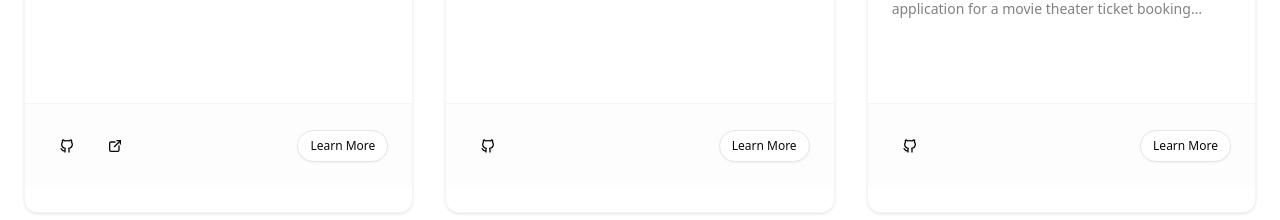
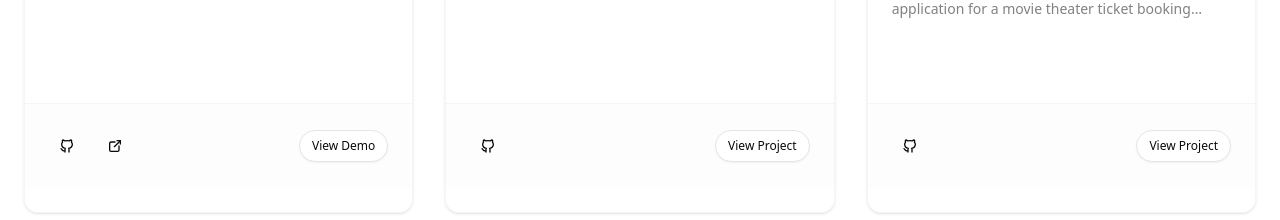
Before and after one commit to smbhathiya/portfolio-2025, a Next.js app: page / in a window 1280 px wide. Shown: the part 6525-6745 px from the top of the page. Built offline with nearby package versions, Linux system fonts and the light colour scheme; a web font is replaced by a local one.

Commit message:
refactor: update structured data to a static approach for hydration stability; enhance project section accessibility with dynamic aria-labels and update project URLs for consistency; remove robots.txt for cleaner deployment

```diff
--- a/app/layout.tsx
+++ b/app/layout.tsx
@@ -144,11 +144,11 @@ export default function RootLayout({
         <link rel="preconnect" href="https://fonts.googleapis.com" />
         <link rel="preconnect" href="https://fonts.gstatic.com" crossOrigin="anonymous" />
 
-        {/* Structured Data - Using a more stable approach */}
+        {/* Structured Data - Static approach to prevent hydration issues */}
         <script
           type="application/ld+json"
           dangerouslySetInnerHTML={{
-            __html: JSON.stringify({
+            __html: `{
               "@context": "https://schema.org",
               "@type": "Person",
               "name": "Bhathiya Lakshan",
@@ -156,11 +156,11 @@ export default function RootLayout({
               "description": "Full Stack Developer and Software Engineer specializing in React, Next.js, TypeScript, and modern web technologies",
               "url": "https://bhathiya.dev",
               "image": "https://bhathiya.dev/me.jpg",
-              "sameAs": [
-                "https://twitter.com/smbhathiya",
-                "https://github.com/smbhathiya",
-                "https://linkedin.com/in/bhathiya-lakshan"
-              ],
+              // "sameAs": [
+              //   "https://twitter.com/smbhathiya",
+              //   "https://github.com/smbhathiya",
+              //   "https://linkedin.com/in/bhathiya-lakshan"
+              // ],
               "worksFor": [
                 {
                   "@type": "Organization",
@@ -184,7 +184,7 @@ export default function RootLayout({
                 "@type": "PostalAddress",
                 "addressCountry": "LK"
               }
-            })
+            }`
           }}
         />
       </head>
--- a/components/sections/projects.tsx
+++ b/components/sections/projects.tsx
@@ -145,7 +145,7 @@ export function ProjectsSection() {
                     <Badge
                       key={i}
                       variant="secondary"
-                      className="bg-background/80 backdrop-blur-sm text-xs border border-primary/20 shadow-sm"
+                      className="bg-background/80 backdrop-blur-sm text-xs border-primary/20 shadow-sm"
                     >
                       {tag}
                     </Badge>
@@ -186,7 +186,7 @@ export function ProjectsSection() {
                         href={project.gitUrl}
                         target="_blank"
                         rel="noopener noreferrer"
-                        aria-label="View code on GitHub"
+                        aria-label={`View ${project.title} code on GitHub`}
                       >
                         <IconBrandGithub className="h-4 w-4" />
                       </a>
@@ -203,7 +203,7 @@ export function ProjectsSection() {
                         href={project.previewUrl}
                         target="_blank"
                         rel="noopener noreferrer"
-                        aria-label="View live demo"
+                        aria-label={`View ${project.title} live demo`}
                       >
                         <IconExternalLink className="h-4 w-4" />
                       </a>
@@ -220,8 +220,9 @@ export function ProjectsSection() {
                     href={project.gitUrl || project.previewUrl || "#"}
                     target="_blank"
                     rel="noopener noreferrer"
+                    aria-label={`View ${project.title} project details`}
                   >
-                    Learn More
+                    {project.previewUrl && project.previewUrl !== "#" ? "View Demo" : "View Project"}
                   </a>
                 </Button>
               </CardFooter>
--- a/data/projects.ts
+++ b/data/projects.ts
@@ -34,7 +34,7 @@ const projectsData = [
     description:
       "My portfolio website showcases various projects and skills. Built with React and Vite for a modern and efficient development experience, it uses Tailwind CSS for styling. The site is deployed using Firebase, ensuring reliable and scalable hosting",
     images: ["/source/projects/1.webp"],
-    gitUrl: "https://github.com/smbhathiya/portfolio-website-v1.git",
+    gitUrl: "https://github.com/smbhathiya/portfolio-v1.git",
     previewUrl: "https://my-web-32130.web.app/",
   },
 
@@ -55,7 +55,7 @@ const projectsData = [
       "Cineplex Cinema is a campus project developed using PHP and MySQL. It's a fully functional web application for a movie theater ticket booking system. The platform allows users to browse movies, view showtimes, book tickets, and manage their bookings with ease. The design includes a modern, dark-themed UI with carousel displays, now-showing listings, and user account management.",
     images: ["/source/projects/cineplex-1.webp"],
     tag: ["All", "Web"],
-    gitUrl: "https://github.com/smbhathiya/CineplexCinemaWeb.git",
+    gitUrl: "https://github.com/smbhathiya/cineplex-cinema-web.git",
     previewUrl: "#",
   },
 ];
```
Also changed, not shown: public/robots.txt (deleted).
